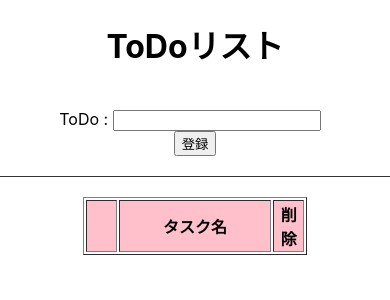
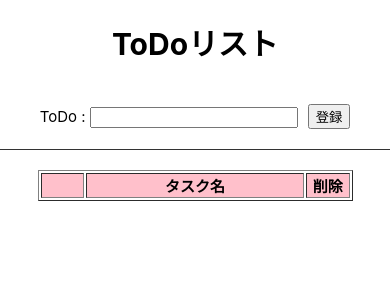
Before and after one commit to HarukaM0704/lesson, a React (Create React App) app in the folder todolist/: page / in a window 390 px wide. Shown: the top 300 px of the page. Built offline with nearby package versions, Linux system fonts and the light colour scheme.

Commit message:
responsive

```diff
--- a/todolist/public/index.html
+++ b/todolist/public/index.html
@@ -2,6 +2,7 @@
 <html lang="ja">
   <head>
     <meta charset="utf-8" />
+    <meta name="viewport" content="width=device-width">
     <!--
       manifest.json provides metadata used when your web app is installed on a
       user's mobile device or desktop. See https://developers.google.com/web/fundamentals/web-app-manifest/
--- a/todolist/src/App.css
+++ b/todolist/src/App.css
@@ -49,3 +49,18 @@ table {
   width: 10%;
   text-align: center;
 }
+
+@media screen and (max-width: 430px) {
+  body {
+    font-size: 15px;
+  }
+
+  .container {
+    width: 100%;
+  }
+
+  table {
+    width: 90%;
+  }
+
+}
```
